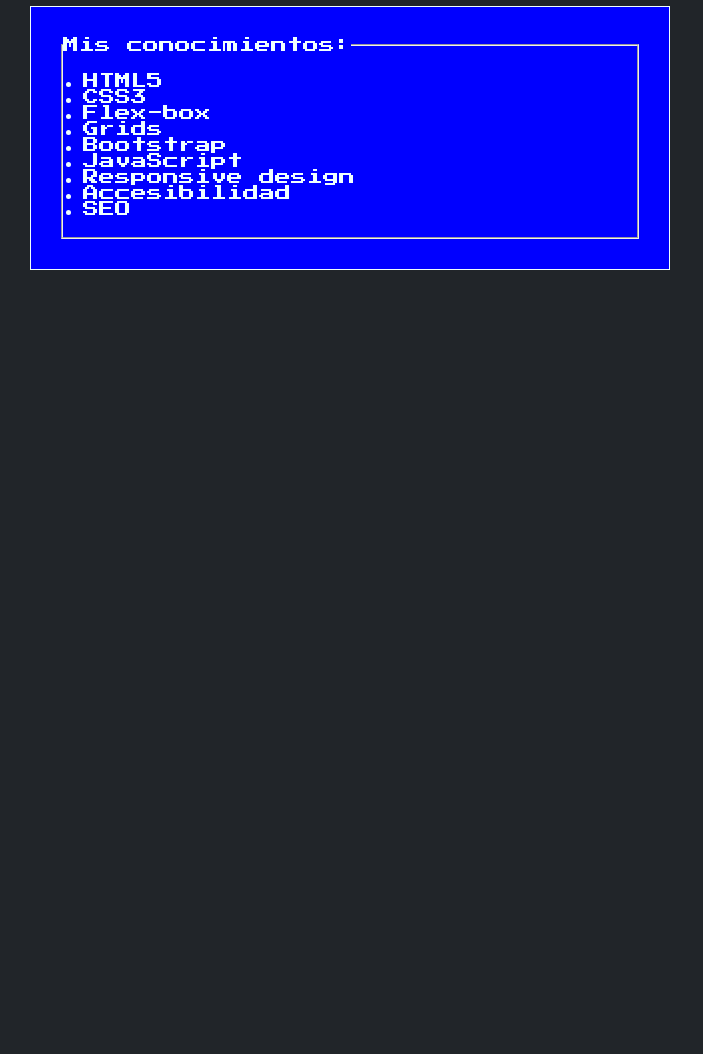
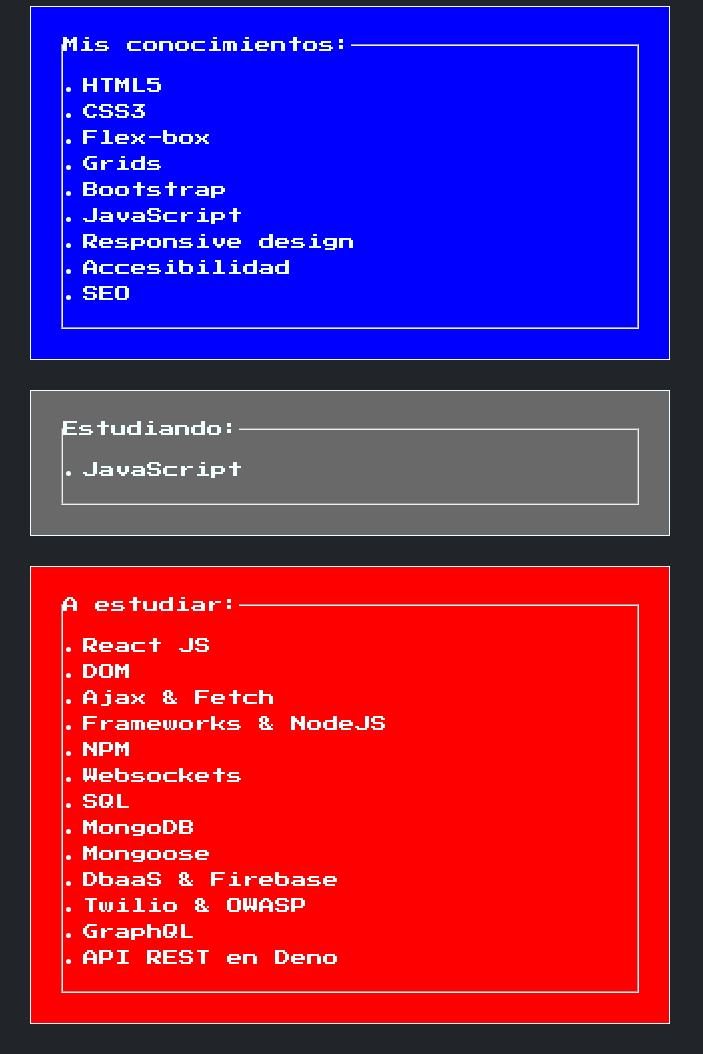
Before and after one commit to FerbaDev/Portfolio-FernandoBarron, a plain HTML site: page index.html in a window 1280 px wide. Shown: the part 806-1860 px from the top of the page, without its empty margins (0-703 px from the left). Before the commit the page ends 1106 px from the top, so only its background shows below. Drawn offline with Linux system fonts and the light colour scheme.

Commit message:
se agregan secciones de estudios

```diff
--- a/estilos/partials/_main.scss
+++ b/estilos/partials/_main.scss
@@ -96,7 +96,7 @@ h1 {
 /* parrafos extras*/
 .extra {
     margin: 20px;
-    width: 70%;
+    width: 75%;
 
     p {
         margin-bottom: 15px;
@@ -156,9 +156,59 @@ h1 {
 
             li{
                 background-color: blue;
+                padding-block: 5px;
             }
         }
     }
 }
 
 /* cierra cartel de estudios */
+/* cartel de estudiando*/
+.estudiando {
+    width: 50%;
+    margin: 30px;
+    padding: 30px;
+    background-color: $estudiando;
+    border: 1px solid azure;
+
+    .fieldset-est {
+        background-color: $estudiando;
+        .legend-est {
+            background-color: $estudiando;
+        }
+        ul {
+            padding: 20px;
+            background-color: $estudiando;
+
+            li{
+                background-color: $estudiando;
+                padding-block: 5px;
+            }
+        }
+    }
+}
+/* cierra cartel estudiando*/
+/* cartel de proximo a estudiar*/
+.aestudiar {
+    width: 50%;
+    margin: 30px;
+    padding: 30px;
+    background-color: $aestudiar;
+    border: 1px solid azure;
+
+    .fieldset-Aest {
+        background-color: $aestudiar;
+        .legend-Aest {
+            background-color: $aestudiar;
+        }
+        ul {
+            padding: 20px;
+            background-color: $aestudiar;
+
+            li{
+                background-color: $aestudiar;
+                padding-block: 5px;
+            }
+        }
+    }
+}
--- a/estilos/partials/_mediaqueries.scss
+++ b/estilos/partials/_mediaqueries.scss
@@ -9,7 +9,13 @@
     }
 
     .estudios {
-        width: 90%;
+        width: 85%;
+    }
+    .estudiando {
+        width: 85%;
+    }
+    .aestudiar {
+        width: 85%;
     }
 }
 
--- a/estilos/partials/_variables.scss
+++ b/estilos/partials/_variables.scss
@@ -1,3 +1,5 @@
 @import url('https://fonts.googleapis.com/css2?family=Press+Start+2P&display=swap');
 $fuentePrincipal: 'Press Start 2P', cursive;
 $violeta: #c111fb;
+$estudiando: dimGray;
+$aestudiar: red;
--- a/index.html
+++ b/index.html
@@ -60,7 +60,34 @@
                     </ul>
             </fieldset>
         </div>
-
+        <div class="estudiando">
+            <fieldset class="fieldset-est">
+                <legend class="legend-est">Estudiando:</legend>
+                    <ul class="lista-estudios">
+                        <li>JavaScript</li>
+                    </ul>
+            </fieldset>
+        </div>
+        <div class="aestudiar">
+            <fieldset class="fieldset-Aest">
+                <legend class="legend-Aest">A estudiar:</legend>
+                    <ul class="lista-Aestudios">
+                        <li>React JS</li>
+                        <li>DOM</li>
+                        <li>Ajax & Fetch</li>
+                        <li>Frameworks & NodeJS</li>
+                        <li>NPM</li>
+                        <li>Websockets</li>
+                        <li>SQL</li>
+                        <li>MongoDB</li>
+                        <li>Mongoose</li>
+                        <li>DbaaS & Firebase</li>
+                        <li>Twilio & OWASP</li>
+                        <li>GraphQL</li>
+                        <li>API REST en Deno</li>
+                    </ul>
+            </fieldset>
+        </div>
     </main>
     <footer>
 
```
Also changed, not shown: estilos/style.css, 1 other file.
